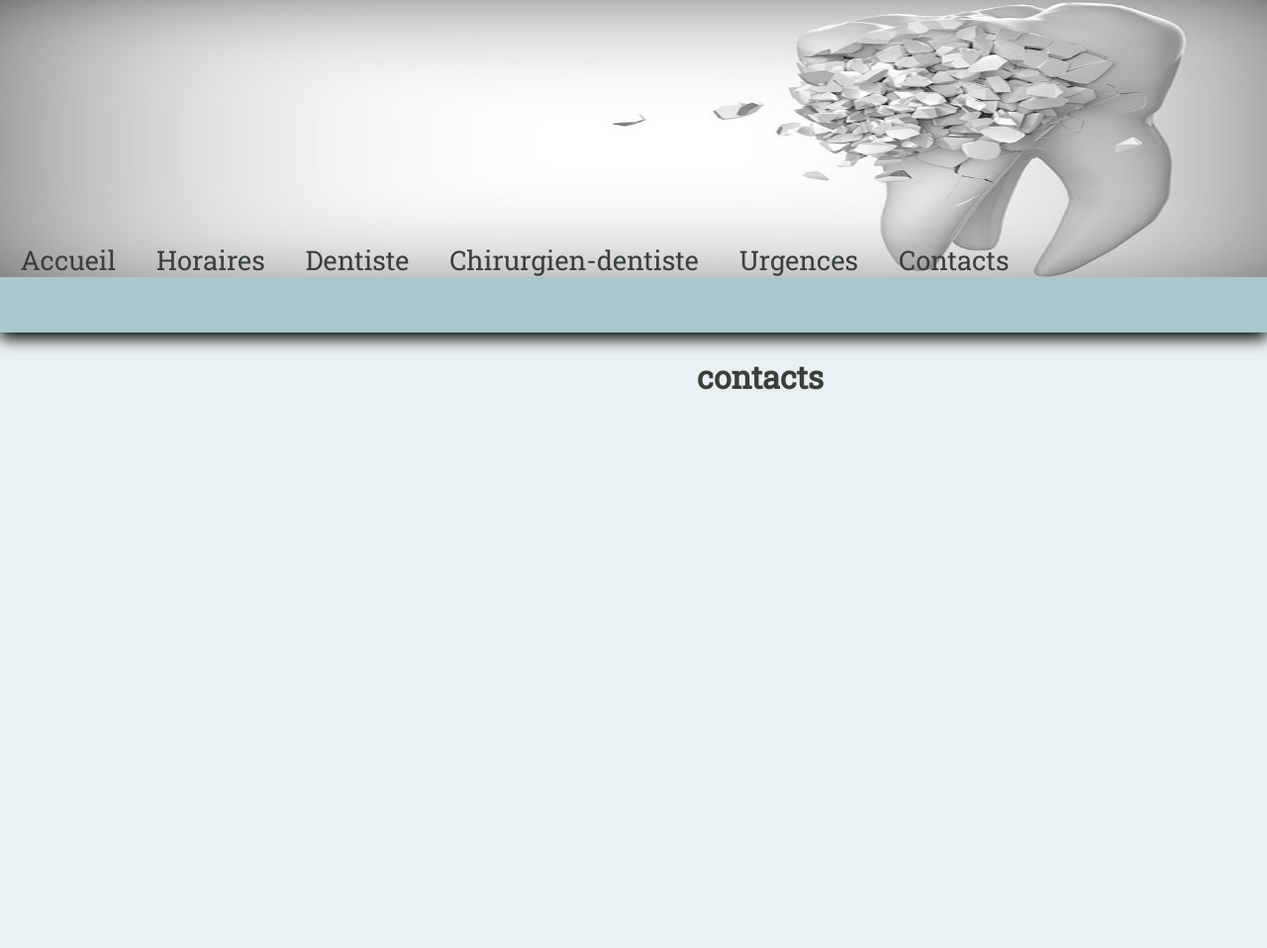
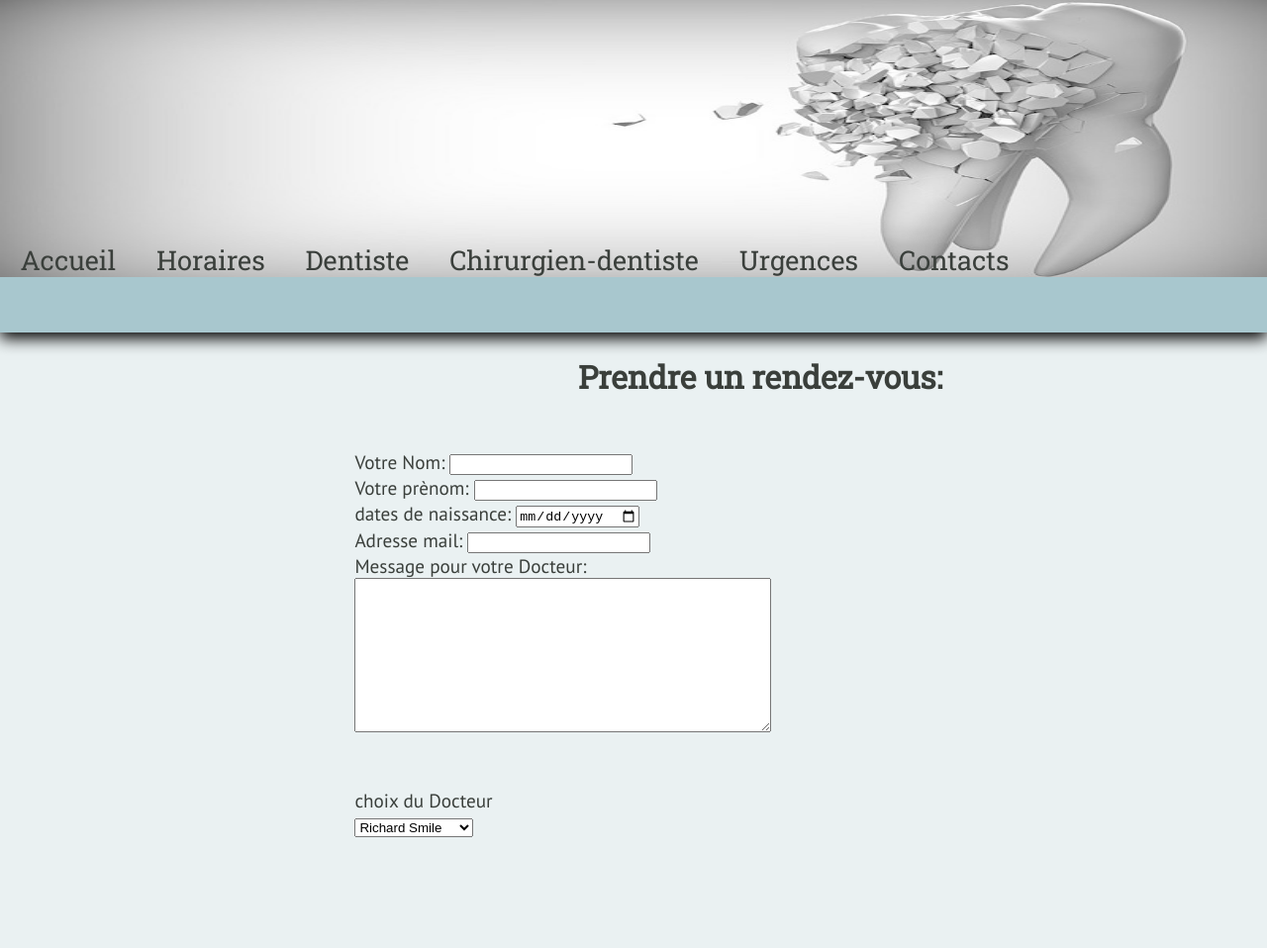
Before and after one commit to nasri2601/livraison2, a plain HTML site: page contacts.html in a window 1280 px wide. Shown: the top 958 px of the page at 99% size. Drawn offline with Linux system fonts and the light colour scheme.

Commit message:
add form to the contacts page

```diff
--- a/contacts.html
+++ b/contacts.html
@@ -31,8 +31,30 @@
             </nav>
 
         </header>
-        <main>
-            <h1>contacts</h1>
+        <main class="main-contact">
+            <h1>Prendre un rendez-vous:</h1>
+            <form action="post"></form>
+            <p>
+                <label for="nom">Votre Nom: </label><input type="text" name="Nom" id="Nom"><br>
+
+                <label for="prenom">Votre prènom: </label><input type="text" name="Prenom" id="Prenom"><br>
+
+
+                <label for="mail">dates de naissance: </label><input type="date" /><br>
+
+                <label for="mail">Adresse mail: </label><input type="text" name="adresse mail" id="adresse mail"><br>
+
+                <label for="ameliorer">Message pour votre Docteur:</label><br />
+                <textarea name="ameliorer" id="ameliorer" rows="10" cols="50">  </textarea>
+            </p>
+            <p>
+
+                    <label for="docteur">choix du Docteur</label><br />
+                    <select name="docteur" id="docteur">
+                        <option value="docteur1">Richard Smile</option>
+                        <option value="docteur2">Manuel Boucher</option>
+            </p>
+
 
         </main>
         <aside class="side-contact">
```
Lines whose indentation alone changed are shown as unchanged.
